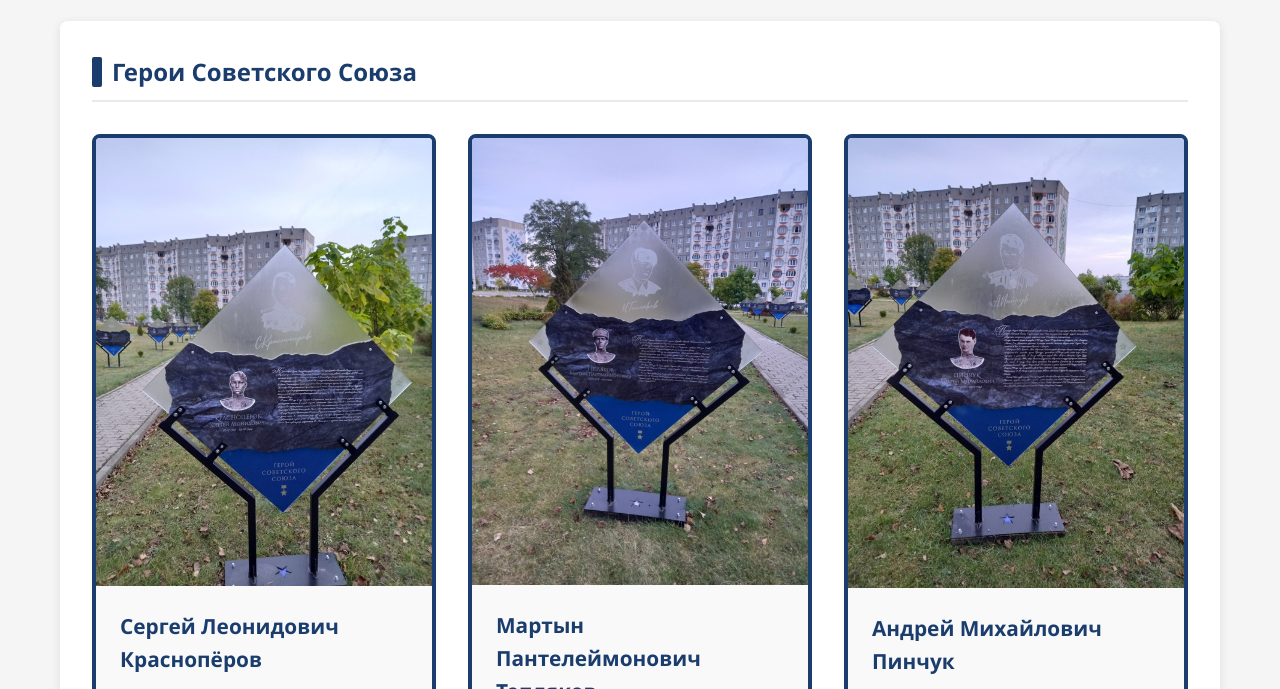
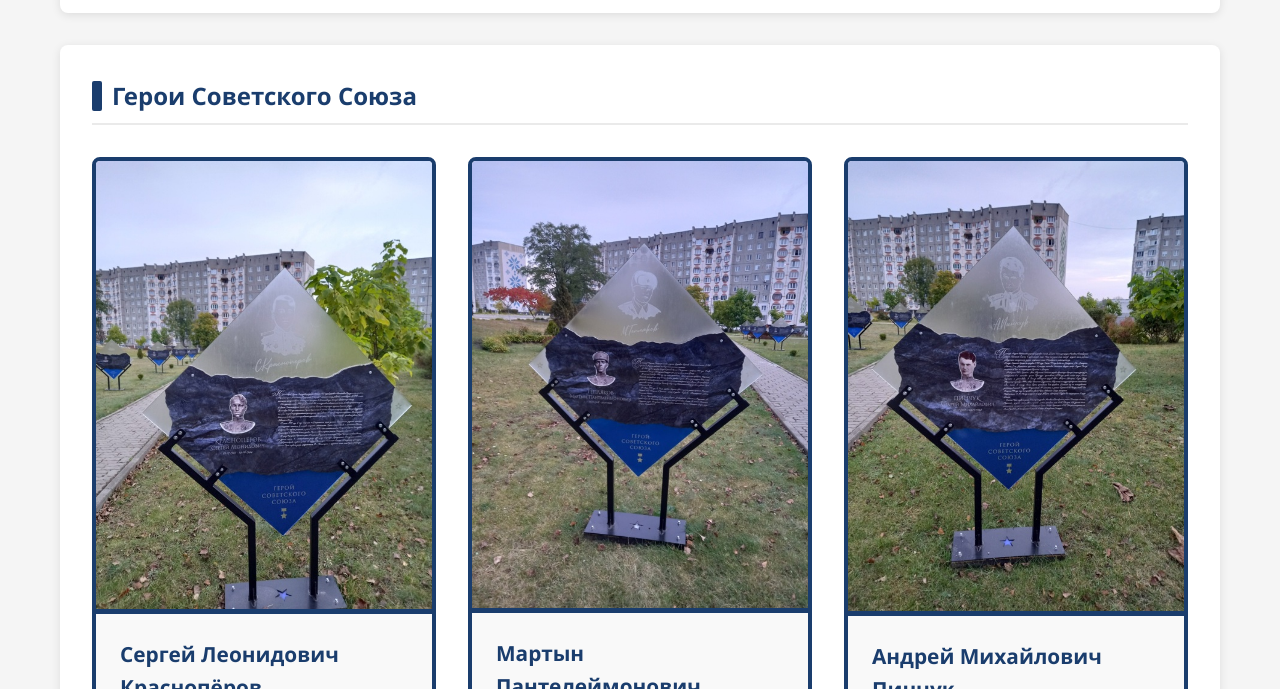
Before and after one commit to d1nozavr/eternal-glory, a plain HTML site: page index.html in a window 1280 px wide. Shown: the part 1360-2049 px from the top of the page. Drawn offline with Linux system fonts and the light colour scheme.

Commit message:
Minor changes

```diff
--- a/css/style-ui.css
+++ b/css/style-ui.css
@@ -75,10 +75,12 @@ nav a:hover {
 }
 
 .best-image {
-  border: var(--primary-color);
+  border: 5px solid var(--primary-color);
   width: 100%;
   height: auto;
   object-fit: contain;
+  border-radius: 10px;
+  margin: 20px 0 0 0;
 }
 
 .hero {
@@ -147,6 +149,13 @@ h2:before {
   border: 4px solid var(--primary-color);
   display: flex;
   flex-direction: column;
+}
+
+.hero-card img {
+  border-radius: 0;
+  border: none;
+  border-bottom: 5px solid var(--primary-color);
+  margin: 0;
 }
 
 .hero-card:hover {
```
